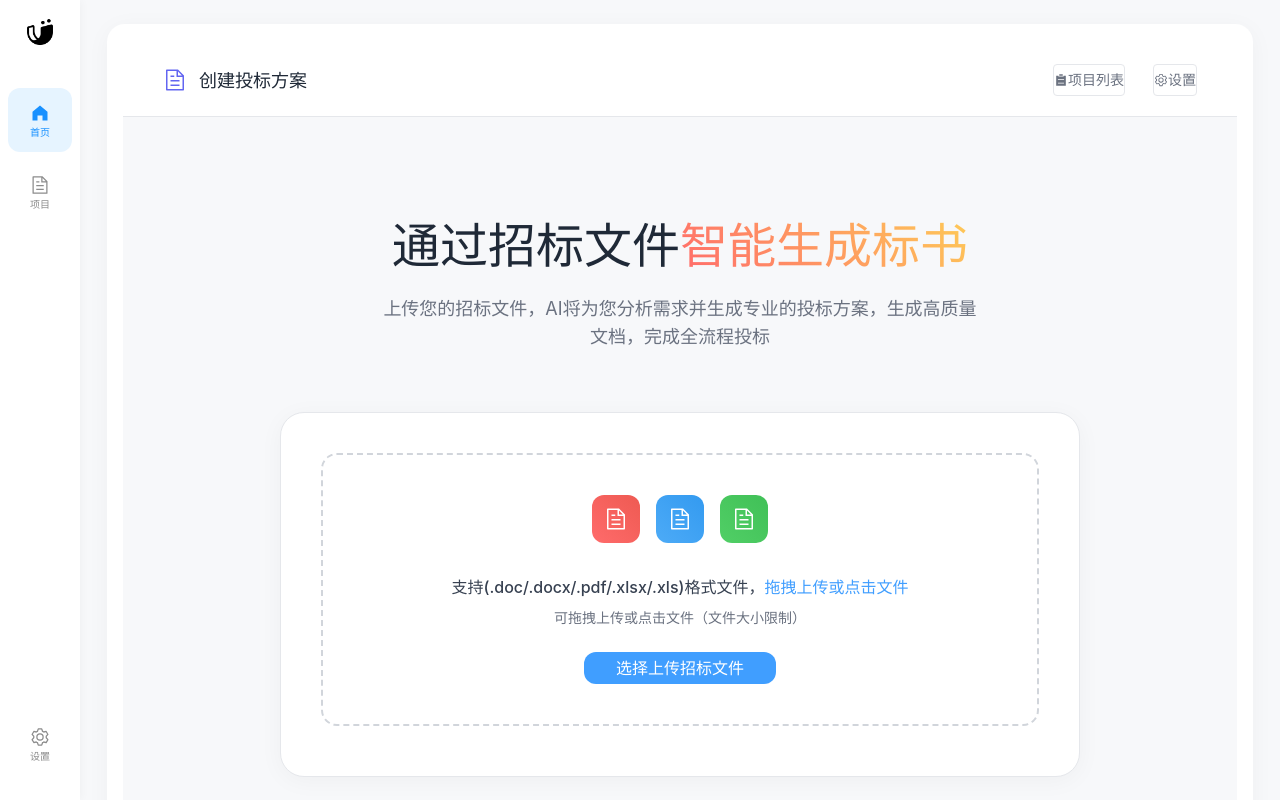
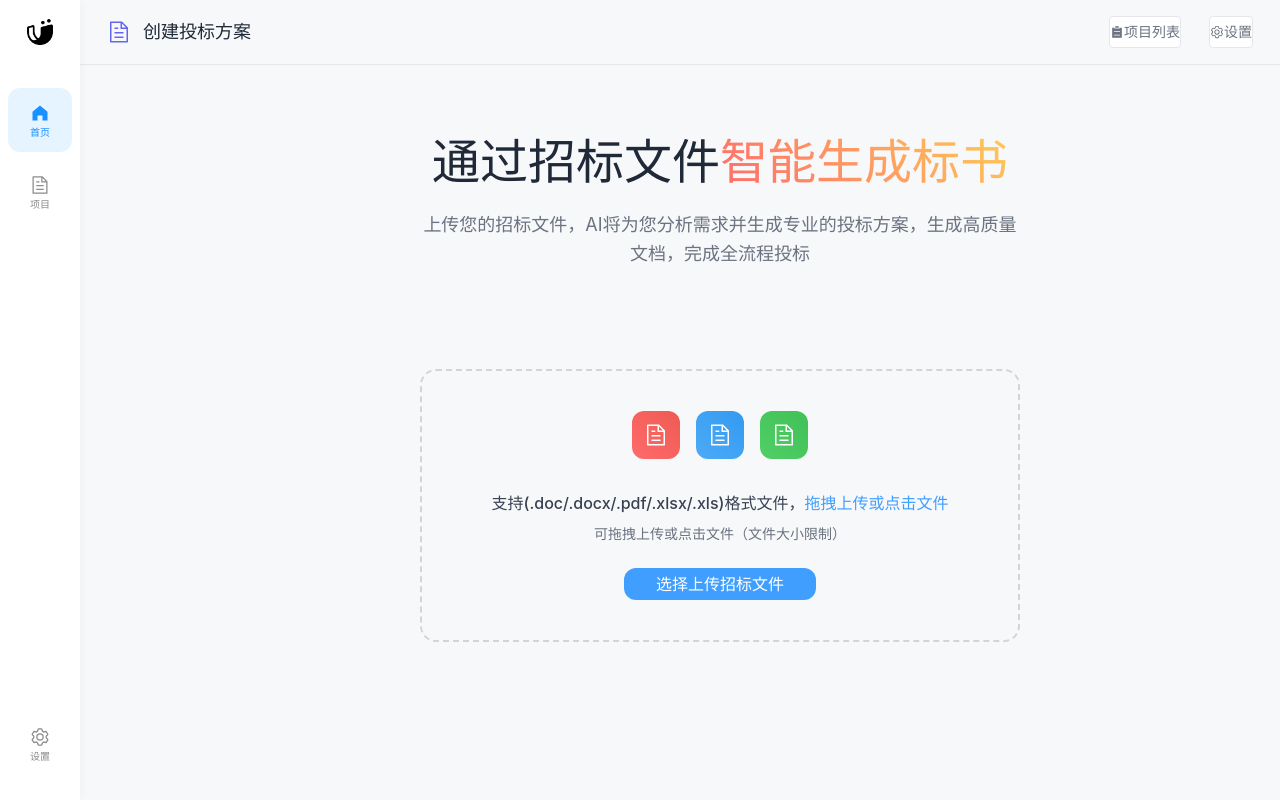
Before and after one commit to nextgpt/mineru-web, a Vue app in the folder frontend/: page / in a window 1280 px wide. Built offline with nearby package versions, Linux system fonts and the light colour scheme.

Commit message:
feat: 更新首页显示样式

```diff
--- a/frontend/src/App.vue
+++ b/frontend/src/App.vue
@@ -45,16 +45,11 @@ const isSettingsPage = () => route.path === '/settings'
 
     <!-- 主内容区 -->
     <div class="main-area">
-      <template v-if="route.name === 'FilePreview'">
-        <router-view />
-      </template>
-      <template v-else>
-        <main class="content-area">
-          <div :class="['content-card', { 'content-full': route.path !== '/' }]">
-            <router-view />
-          </div>
-        </main>
-      </template>
+      <main class="content-area">
+        <div class="content-full">
+          <router-view />
+        </div>
+      </main>
     </div>
   </div>
 </template>
@@ -151,9 +146,9 @@ const isSettingsPage = () => route.path === '/settings'
   flex: 1;
   background: #f7f8fa;
   display: flex;
-  justify-content: flex-start;
-  align-items: flex-start;
-  padding: 24px 0;
+  justify-content: center;
+  align-items: stretch;
+  padding: 0;
   box-sizing: border-box;
 }
 
@@ -170,6 +165,8 @@ const isSettingsPage = () => route.path === '/settings'
 }
 /* 非首页全屏内容区样式 */
 .content-full {
+  width: 100%;
+  height: 100%;
   max-width: none;
   min-height: 0;
   background: transparent;
--- a/frontend/src/views/Files.vue
+++ b/frontend/src/views/Files.vue
@@ -1,5 +1,14 @@
 <template>
-  <div class="files-root">
+  <div class="files-page">
+    <!-- 页面标题区域 - 与系统logo平行对齐 -->
+    <div class="page-header">
+      <div class="header-left">
+        <h1 class="page-title">文件列表</h1>
+        <p class="page-subtitle">管理您的文档文件</p>
+      </div>
+    </div>
+
+    <div class="files-content">
       <div class="files-card">
         <div class="files-header">
           <span class="files-title">文件列表</span>
@@ -18,7 +27,7 @@
                 </el-dropdown-menu>
               </template>
             </el-dropdown>
-          <el-button type="primary" size="large" class="upload-btn" @click="$router.push('/upload')">
+            <el-button type="primary" size="large" class="upload-btn" @click="$router.push('/projects')">
               <el-icon><Upload /></el-icon> 上传文件
             </el-button>
           </div>
@@ -99,18 +108,27 @@
             </template>
           </el-table-column>
         </el-table>
-      <el-empty v-else-if="!loading" description="暂无数据" :image-size="80" class="files-empty" />
-      <el-skeleton v-else :rows="6" animated style="margin:32px 0" />
-      <div class="pagination-container">
+
+        <!-- 空状态 -->
+        <el-empty v-if="files && files.length === 0 && !loading" description="暂无文件，快来上传您的第一个文档吧！" :image-size="100" class="files-empty" />
+
+        <!-- 加载状态 -->
+        <div v-if="loading" class="loading-container">
+          <el-skeleton :rows="10" animated />
+        </div>
+
+        <!-- 分页 -->
+        <div v-if="files && files.length > 0" class="pagination-container">
           <el-pagination
             v-model:current-page="params.page"
             v-model:page-size="params.pageSize"
+            :page-sizes="[10, 20, 50, 100]"
             :total="total"
-          :page-sizes="[10, 20, 50, 100]"
-          layout="total, sizes, prev, pager, next"
-          @size-change="onParamChange"
-          @current-change="onParamChange"
+            layout="total, sizes, prev, pager, next, jumper"
+            @size-change="handleSizeChange"
+            @current-change="handleCurrentChange"
           />
+        </div>
       </div>
     </div>
   </div>
@@ -516,15 +534,53 @@ watch([() => params.page, () => params.pageSize], () => {
 </script>
 
 <style scoped>
-.files-root {
-  width: 100%;
+.files-page {
+  padding: 0 27px; /* 与导航栏间距保持一致 */
+  background: #f7f8fa;
+  min-height: 100vh;
+  display: flex;
+  flex-direction: column;
+}
+
+.page-header {
+  display: flex;
+  justify-content: space-between;
+  align-items: center;
+  padding: 0;
+  margin-bottom: 20px;
+  height: 64px; /* 与系统logo区域高度一致 */
+  border-bottom: 1px solid #e5e7eb;
+}
+
+.header-left {
+  display: flex;
+  flex-direction: column;
+  gap: 4px;
+}
+
+.page-title {
+  font-size: 20px;
+  font-weight: 600;
+  color: #1f2937;
+  margin: 0;
+}
+
+.page-subtitle {
+  font-size: 14px;
+  color: #6b7280;
+  margin: 0;
+}
+
+.files-content {
+  flex: 1;
   display: flex;
   justify-content: flex-start;
   align-items: flex-start;
-  padding: 24px 32px 0 32px;
+  padding: 24px 0 0 0;
   box-sizing: border-box;
   overflow-x: hidden;
 }
+
 .files-card {
   width: 100%;
   max-width: none;
@@ -584,6 +640,13 @@ watch([() => params.page, () => params.pageSize], () => {
 .files-empty {
   margin: 32px 0 0 0;
 }
+.loading-container {
+  margin: 32px 0;
+  padding: 20px;
+  background-color: #f5f7fa;
+  border-radius: 8px;
+  box-shadow: 0 2px 12px 0 rgba(0, 0, 0, 0.1);
+}
 .pagination-container {
   margin-top: 20px;
   display: flex;
--- a/frontend/src/views/Home.vue
+++ b/frontend/src/views/Home.vue
@@ -1,14 +1,14 @@
 <template>
   <div class="home-page">
-    <!-- 顶部导航 -->
-    <div class="top-nav">
-      <div class="nav-left">
-        <div class="logo">
+    <!-- 页面标题区域 - 与系统logo平行对齐 -->
+    <div class="page-header">
+      <div class="header-left">
+        <h1 class="page-title">
           <el-icon size="24" color="#6366f1"><Document /></el-icon>
-          <span class="logo-text">创建投标方案</span>
+          创建投标方案
+        </h1>
       </div>
-      </div>
-      <div class="nav-right">
+      <div class="header-right">
         <el-button type="text" @click="goToProjects">
           <el-icon><List /></el-icon>
           项目列表
@@ -22,8 +22,6 @@
 
     <!-- 主要内容区域 -->
     <div class="main-content">
-      <!-- 中心内容 -->
-      <div class="center-content">
       <div class="title-section">
         <h1 class="main-title">
           通过招标文件<span class="highlight">智能生成标书</span>
@@ -86,7 +84,6 @@
             class="upload-progress"
           />
           <p class="progress-text">{{ progressText }}</p>
-          </div>
         </div>
       </div>
     </div>
@@ -285,70 +282,68 @@ const handleDialogClose = (done: () => void) => {
 
 <style scoped>
 .home-page {
-  min-height: 100vh;
+  width: 100%;
+  height: 100%;
   background: #f7f8fa;
+  display: flex;
+  flex-direction: column;
   position: relative;
-  overflow: hidden;
 }
 
-.top-nav {
+.page-header {
   display: flex;
   justify-content: space-between;
   align-items: center;
-  padding: 20px 40px;
-  background: #fff;
+  padding: 0 27px;
+  height: 64px;
+  background: transparent;
   border-bottom: 1px solid #e5e7eb;
+  flex-shrink: 0;
 }
 
-.nav-left .logo {
+.header-left .page-title {
   display: flex;
   align-items: center;
   gap: 12px;
-}
-
-.logo-text {
   font-size: 18px;
   font-weight: 600;
   color: #1f2937;
+  margin: 0;
 }
 
-.nav-right {
+.header-right {
   display: flex;
   gap: 16px;
 }
 
-.nav-right .el-button {
+.header-right .el-button {
   color: #6b7280;
   border: 1px solid #e5e7eb;
   background: #fff;
 }
 
-.nav-right .el-button:hover {
+.header-right .el-button:hover {
   background: #f9fafb;
   color: #374151;
 }
 
 .main-content {
+  flex: 1;
   display: flex;
   flex-direction: column;
   align-items: center;
   justify-content: center;
-  min-height: calc(100vh - 80px);
-  padding: 40px 20px;
+  padding: 40px;
   position: relative;
-}
-
-
-
-.center-content {
-  max-width: 800px;
   width: 100%;
-  text-align: center;
-  z-index: 1;
+  max-width: 1200px;
+  margin: 0 auto;
 }
 
 .title-section {
   margin-bottom: 60px;
+  text-align: center;
+  width: 100%;
 }
 
 .main-title {
@@ -357,6 +352,7 @@ const handleDialogClose = (done: () => void) => {
   color: #1f2937;
   margin: 0 0 20px 0;
   line-height: 1.2;
+  text-align: center;
 }
 
 .main-title .highlight {
@@ -371,20 +367,26 @@ const handleDialogClose = (done: () => void) => {
   color: #6b7280;
   line-height: 1.6;
   margin: 0;
+  text-align: center;
   max-width: 600px;
   margin: 0 auto;
 }
 
 .upload-section {
   margin-bottom: 40px;
+  width: 100%;
+  display: flex;
+  justify-content: center;
 }
 
 .upload-container {
-  background: #fff;
+  background: transparent;
   border-radius: 24px;
   padding: 40px;
-  box-shadow: 0 4px 24px rgba(0, 0, 0, 0.04);
-  border: 1px solid #e5e7eb;
+  box-shadow: none;
+  border: none;
+  width: 100%;
+  max-width: 600px;
 }
 
 .upload-dragger {
@@ -482,11 +484,11 @@ const handleDialogClose = (done: () => void) => {
 }
 
 .progress-container {
-  background: #fff;
+  background: transparent;
   border-radius: 16px;
   padding: 24px;
-  box-shadow: 0 4px 12px rgba(0, 0, 0, 0.05);
-  border: 1px solid #e5e7eb;
+  box-shadow: none;
+  border: none;
 }
 
 .upload-progress {
@@ -518,8 +520,13 @@ const handleDialogClose = (done: () => void) => {
 
 /* 响应式设计 */
 @media (max-width: 768px) {
-  .top-nav {
-    padding: 16px 20px;
+  .page-header {
+    padding: 0 20px;
+    height: 56px; /* 移动端稍微降低高度 */
+  }
+
+  .page-title {
+    font-size: 16px;
   }
 
   .main-title {
@@ -555,6 +562,14 @@ const handleDialogClose = (done: () => void) => {
 }
 
 @media (max-width: 480px) {
+  .page-header {
+    height: 48px;
+  }
+
+  .page-title {
+    font-size: 14px;
+  }
+
   .main-title {
     font-size: 28px;
   }
--- a/frontend/src/views/ProjectDetail.vue
+++ b/frontend/src/views/ProjectDetail.vue
@@ -346,6 +346,7 @@ onMounted(() => {
 
 <style scoped>
 .project-detail-page {
+  padding: 0 27px; /* 与导航栏间距保持一致 */
   background: #f7f8fa;
   min-height: 100vh;
 }
@@ -353,30 +354,31 @@ onMounted(() => {
 .page-header {
   display: flex;
   justify-content: space-between;
-  align-items: flex-start;
-  padding: 24px;
-  background: #fff;
+  align-items: center;
+  padding: 0;
+  margin-bottom: 20px;
+  height: 64px; /* 与系统logo区域高度一致 */
   border-bottom: 1px solid #e5e7eb;
 }
 
 .header-left {
   display: flex;
-  flex-direction: column;
+  align-items: center;
   gap: 16px;
 }
 
 .back-button {
-  align-self: flex-start;
+  align-self: center;
 }
 
 .project-info {
   display: flex;
   flex-direction: column;
-  gap: 8px;
+  gap: 4px;
 }
 
 .project-title {
-  font-size: 28px;
+  font-size: 20px;
   font-weight: 600;
   color: #1f2937;
   margin: 0;
@@ -385,7 +387,7 @@ onMounted(() => {
 .project-meta {
   display: flex;
   align-items: center;
-  gap: 16px;
+  gap: 12px;
 }
 
 .create-time {
--- a/frontend/src/views/Settings.vue
+++ b/frontend/src/views/Settings.vue
@@ -1,8 +1,11 @@
 <template>
   <div class="settings-page">
-    <div class="settings-header">
-      <h1 class="page-title">系统设置</h1>
-      <p class="page-subtitle">配置您的应用偏好设置</p>
+    <!-- 页面标题区域 - 与系统logo平行对齐 -->
+    <div class="page-header">
+      <div class="header-left">
+        <h1 class="page-title">系统设置</h1>
+        <p class="page-subtitle">配置您的应用偏好设置</p>
+      </div>
     </div>
 
     <div class="settings-content">
@@ -162,25 +165,36 @@ onMounted(() => {
 
 <style scoped>
 .settings-page {
-  padding: 32px;
-  max-width: 800px;
-  margin: 0 auto;
+  padding: 0 27px; /* 与导航栏间距保持一致 */
+  background: #f7f8fa;
+  min-height: 100vh;
 }
 
-.settings-header {
+.page-header {
+  display: flex;
+  align-items: center;
+  justify-content: space-between;
   margin-bottom: 40px;
-  text-align: center;
+  padding: 0;
+  height: 64px; /* 与系统logo区域高度一致 */
+  border-bottom: 1px solid #e5e7eb;
+}
+
+.header-left {
+  display: flex;
+  flex-direction: column;
+  gap: 4px;
 }
 
 .page-title {
-  font-size: 32px;
-  font-weight: 700;
+  font-size: 20px;
+  font-weight: 600;
   color: #1f2937;
-  margin: 0 0 12px 0;
+  margin: 0;
 }
 
 .page-subtitle {
-  font-size: 16px;
+  font-size: 14px;
   color: #6b7280;
   margin: 0;
 }
--- a/frontend/src/views/Upload.vue
+++ b/frontend/src/views/Upload.vue
@@ -1,5 +1,14 @@
 <template>
-  <div class="upload-root">
+  <div class="upload-page">
+    <!-- 页面标题区域 - 与系统logo平行对齐 -->
+    <div class="page-header">
+      <div class="header-left">
+        <h1 class="page-title">文档上传</h1>
+        <p class="page-subtitle">上传您的文档进行智能解析</p>
+      </div>
+    </div>
+
+    <div class="upload-content">
       <div class="upload-card">
         <div class="upload-header">
           <span class="upload-title">点击或拖拽上传文档</span>
@@ -70,6 +79,8 @@
         </div>
         <el-empty v-else description="暂无待上传文件，快来体验智能解析吧！" :image-size="100" class="upload-empty" />
       </div>
+    </div>
+
     <el-dialog v-model="showUrlDialog" title="URL 上传" width="400px" :close-on-click-modal="false">
       <el-form @submit.prevent>
         <el-form-item label="文档URL" :error="urlError">
@@ -258,16 +269,52 @@ const handleUpload = async () => {
 
 <style scoped>
 
-.upload-root {
-  width: 100%;
+.upload-page {
+  padding: 0 27px; /* 与导航栏间距保持一致 */
+  background: #f7f8fa;
+  min-height: 100vh;
+  display: flex;
+  flex-direction: column;
+}
+
+.page-header {
+  display: flex;
+  justify-content: space-between;
+  align-items: center;
+  padding: 0;
+  margin-bottom: 20px;
+  height: 64px; /* 与系统logo区域高度一致 */
+  border-bottom: 1px solid #e5e7eb;
+}
+
+.header-left {
+  display: flex;
+  flex-direction: column;
+  gap: 4px;
+}
+
+.page-title {
+  font-size: 20px;
+  font-weight: 600;
+  color: #1f2937;
+  margin: 0;
+}
+
+.page-subtitle {
+  font-size: 14px;
+  color: #6b7280;
+  margin: 0;
+}
+
+.upload-content {
+  flex: 1;
   display: flex;
   justify-content: center;
   align-items: flex-start;
   padding: 32px 0 0 0;
   box-sizing: border-box;
-  /* min-height: 70vh; */
-  /* height: auto; */
 }
+
 .upload-card {
   width: 100%;
   max-width: 80vw;
```
Also changed, not shown: frontend/src/router/index.ts (+0 -15 lines), 1 other file (tests, documents, lock files or other folders). Lines whose indentation alone changed are shown as unchanged.
